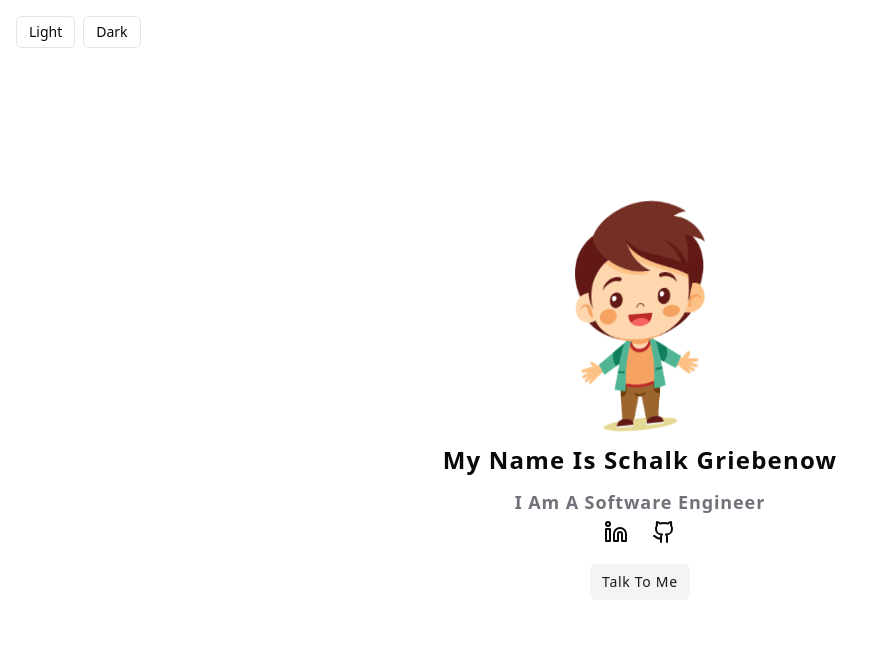
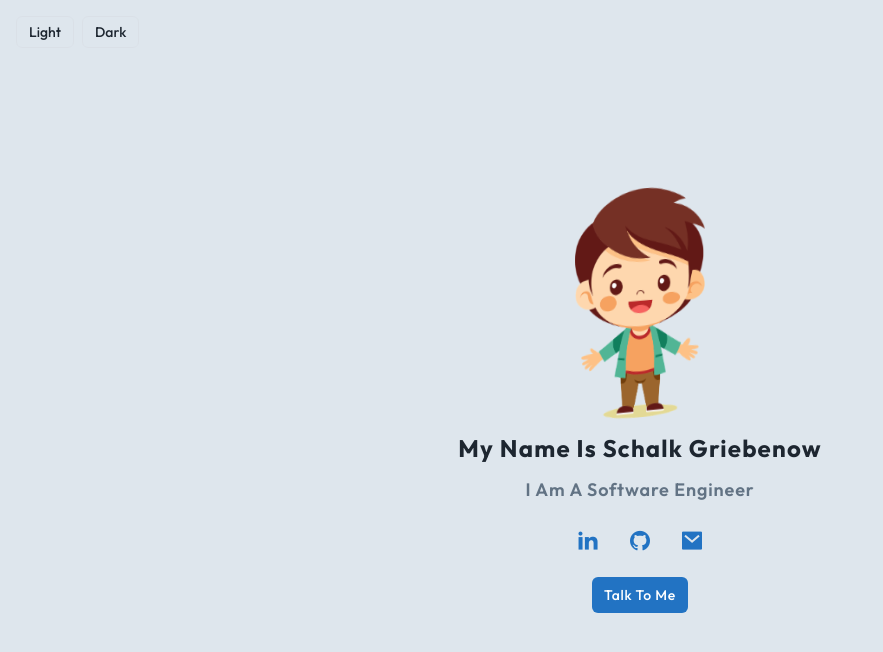
Before and after one commit to griebenowschalk/portfolio, a Next.js app: page / in a window 1280 px wide. Shown: the top 652 px of the page, without its empty margins (0-883 px from the left). Built offline with nearby package versions, Linux system fonts and the light colour scheme.

Commit message:
Theming improvements

```diff
--- a/package.json
+++ b/package.json
@@ -16,11 +16,11 @@
     "autoprefixer": "^10.4.21",
     "class-variance-authority": "^0.7.1",
     "clsx": "^2.1.1",
-    "lucide-react": "^0.545.0",
     "next": "15.5.4",
     "next-themes": "^0.4.6",
     "react": "19.1.0",
     "react-dom": "19.1.0",
+    "remixicon": "^4.6.0",
     "tailwind-merge": "^3.3.1",
     "tailwindcss": "^3.4.15"
   },
--- a/src/app/globals.css
+++ b/src/app/globals.css
@@ -4,48 +4,48 @@
 
 @layer base {
   :root {
-    --background: 0 0% 100%;
-    --foreground: 240 10% 3.9%;
-    --card: 0 0% 100%;
-    --card-foreground: 240 10% 3.9%;
-    --popover: 0 0% 100%;
-    --popover-foreground: 240 10% 3.9%;
-    --primary: 240 5.9% 10%;
-    --primary-foreground: 0 0% 98%;
-    --secondary: 240 4.8% 95.9%;
-    --secondary-foreground: 240 5.9% 10%;
-    --muted: 240 4.8% 95.9%;
-    --muted-foreground: 240 3.8% 46.1%;
-    --accent: 240 4.8% 95.9%;
-    --accent-foreground: 240 5.9% 10%;
-    --destructive: 0 84.2% 60.2%;
-    --destructive-foreground: 0 0% 98%;
-    --border: 240 5.9% 90%;
-    --input: 240 5.9% 90%;
-    --ring: 240 5.9% 10%;
+    --background: 210 30% 90%;
+    --foreground: 210 25% 15%;
+    --card: 210 20% 98%;
+    --card-foreground: 210 25% 15%;
+    --popover: 210 30% 90%;
+    --popover-foreground: 210 25% 15%;
+    --primary: 210 70% 45%;
+    --primary-foreground: 0 0% 100%;
+    --secondary: 210 15% 95%;
+    --secondary-foreground: 210 25% 20%;
+    --muted: 210 10% 96%;
+    --muted-foreground: 210 15% 45%;
+    --accent: 12 76% 61%;
+    --accent-foreground: 0 0% 100%;
+    --destructive: 0 70% 50%;
+    --destructive-foreground: 0 0% 100%;
+    --border: 210 20% 88%;
+    --input: 210 20% 88%;
+    --ring: 210 70% 45%;
     --radius: 0.5rem;
   }
 
   .dark {
-    --background: 240 10% 3.9%;
-    --foreground: 0 0% 98%;
-    --card: 240 10% 3.9%;
-    --card-foreground: 0 0% 98%;
-    --popover: 240 10% 3.9%;
-    --popover-foreground: 0 0% 98%;
-    --primary: 0 0% 98%;
-    --primary-foreground: 240 5.9% 10%;
-    --secondary: 240 3.7% 15.9%;
-    --secondary-foreground: 0 0% 98%;
-    --muted: 240 3.7% 15.9%;
-    --muted-foreground: 240 5% 64.9%;
-    --accent: 240 3.7% 15.9%;
-    --accent-foreground: 0 0% 98%;
-    --destructive: 0 72.2% 50.6%;
-    --destructive-foreground: 0 0% 98%;
-    --border: 240 3.7% 15.9%;
-    --input: 240 3.7% 15.9%;
-    --ring: 240 4.9% 83.9%;
+    --background: 210 20% 12%;
+    --foreground: 210 10% 95%;
+    --card: 210 18% 14%;
+    --card-foreground: 210 10% 95%;
+    --popover: 210 18% 14%;
+    --popover-foreground: 210 10% 95%;
+    --primary: 210 60% 60%;
+    --primary-foreground: 210 25% 8%;
+    --secondary: 210 12% 18%;
+    --secondary-foreground: 210 10% 90%;
+    --muted: 210 12% 18%;
+    --muted-foreground: 210 10% 70%;
+    --accent: 180 60% 50%;
+    --accent-foreground: 210 25% 8%;
+    --destructive: 0 60% 55%;
+    --destructive-foreground: 0 0% 100%;
+    --border: 210 12% 22%;
+    --input: 210 12% 22%;
+    --ring: 180 60% 50%;
   }
 }
 
--- a/src/app/layout.tsx
+++ b/src/app/layout.tsx
@@ -1,15 +1,11 @@
 import type { Metadata } from "next";
-import { Geist, Geist_Mono } from "next/font/google";
+import { Outfit } from "next/font/google";
+import "remixicon/fonts/remixicon.css";
 import "./globals.css";
 import { ThemeProvider } from "@/components/common/theme-provider";
 
-const geistSans = Geist({
-  variable: "--font-geist-sans",
-  subsets: ["latin"],
-});
-
-const geistMono = Geist_Mono({
-  variable: "--font-geist-mono",
+const outfit = Outfit({
+  variable: "--font-outfit",
   subsets: ["latin"],
 });
 
@@ -25,9 +21,7 @@ export default function RootLayout({
 }>) {
   return (
     <html lang="en" suppressHydrationWarning>
-      <body
-        className={`${geistSans.variable} ${geistMono.variable} antialiased`}
-      >
+      <body className={`${outfit.className} antialiased`}>
         <ThemeProvider attribute="class" defaultTheme="system">
           {children}
         </ThemeProvider>
--- a/src/components/Hero.tsx
+++ b/src/components/Hero.tsx
@@ -58,7 +58,7 @@ const Hero = () => {
       onMouseEnter={handleMouseEnter}
       onMouseLeave={handleMouseLeave}
     >
-      <div>
+      <div className="flex flex-col gap-4 items-center justify-center">
         <div className="flex flex-col gap-4 items-center justify-center gap-y-3 font-semibold capitalize">
           <motion.div
             className="flex flex-col items-center justify-center gap-y-3 transition-transform duration-100 ease-in-out"
@@ -97,25 +97,27 @@ const Hero = () => {
             I am a software engineer
           </p>
         </div>
-        <div className="flex gap-4 items-center justify-center sm:text-2xl">
+        <div className="flex gap-5 items-center justify-center sm:text-2xl">
           {socialLinks.map((iconData) => {
-            const IconComponent = iconData.icon;
             return (
               <a
                 href={iconData.href}
                 key={iconData.name}
                 target="_blank"
                 rel="noopener noreferrer"
-                className={`p-1 rounded-sm text-2xl transition-colors duration-200 hover:scale-110 ${iconData.colorStyle}`}
+                className={`p-1 rounded-sm text-2xl transition-all duration-200 text-primary hover:bg-primary
+                  hover:text-primary-foreground dark:hover:bg-primary/30 focus-visible:outline-none
+                  focus-visible:ring-2 focus-visible:ring-ring focus-visible:ring-offset-2
+                  focus-visible:ring-offset-background hover:scale-110`}
               >
-                <IconComponent />
+                <i className={`${iconData.iconClass}`}></i>
               </a>
             );
           })}
         </div>
         <Button
-          className="mx-auto mt-4 block w-max px-3 py-1 font-light bg-secondary
-          text-secondary-foreground tracking-wider capitalize hover:bg-secondary/90 transition-colors cursor-pointer"
+          className="mx-auto block w-max px-3 py-1 bg-primary
+          text-primary-foreground tracking-wider capitalize hover:bg-primary/80 transition-colors cursor-pointer"
           onMouseEnter={() => setButtonHover(true)}
           onMouseLeave={() => setButtonHover(false)}
         >
--- a/src/components/ui/button.tsx
+++ b/src/components/ui/button.tsx
@@ -13,7 +13,7 @@ const buttonVariants = cva(
         destructive:
           "bg-destructive text-white hover:bg-destructive/90 focus-visible:ring-destructive/20 dark:focus-visible:ring-destructive/40 dark:bg-destructive/60",
         outline:
-          "border bg-background shadow-xs hover:bg-accent hover:text-accent-foreground dark:bg-input/30 dark:border-input dark:hover:bg-input/50",
+          "border bg-background shadow-xs hover:bg-accent hover:text-accent-foreground dark:bg-input/30 dark:border-input dark:hover:bg-input/50 dark:hover:text-foreground",
         secondary:
           "bg-secondary text-secondary-foreground hover:bg-secondary/80",
         ghost:
--- a/src/data/social-links.ts
+++ b/src/data/social-links.ts
@@ -1,17 +1,19 @@
-import { Github, Linkedin } from "lucide-react";
 import { SocialLink } from "@/types/social";
 
 export const socialLinks: SocialLink[] = [
   {
     name: "LinkedIn",
-    icon: Linkedin,
+    iconClass: "ri-linkedin-fill",
     href: "https://linkedin.com/in/griebenowschalk",
-    colorStyle: "hover:bg-foreground hover:text-background",
   },
   {
     name: "GitHub",
-    icon: Github,
+    iconClass: "ri-github-fill",
     href: "https://github.com/griebenowschalk",
-    colorStyle: "hover:bg-foreground hover:text-background",
+  },
+  {
+    name: "Email",
+    iconClass: "ri-mail-fill",
+    href: "mailto:griebenowschalk@gmail.com",
   },
 ];
--- a/src/types/social.ts
+++ b/src/types/social.ts
@@ -1,10 +1,7 @@
-import { ComponentType } from "react";
-
 export interface SocialLink {
   name: string;
-  icon: ComponentType;
+  iconClass: string;
   href: string;
-  colorStyle: string;
 }
 
 export interface SocialLinksConfig {
```
Also changed, not shown: 1 other file (tests, documents, lock files or other folders).
